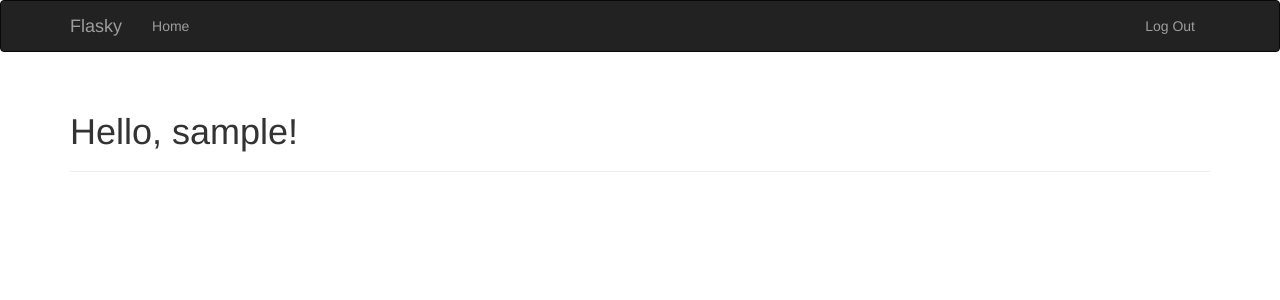
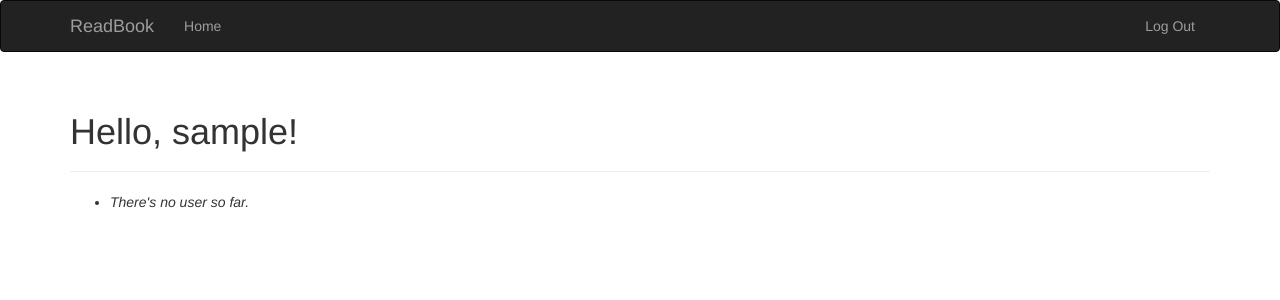
Before and after one commit to likeyiyy/readbooks, a Flask app: template rbook/templates/index.html in a window 1280 px wide. Shown: the top 300 px of the page. Run offline with Flask 2, Linux system fonts and the light colour scheme; the template is opened without the code that fills it, so the values that code supplies are empty; the visitor is signed in with stand-in values (Sample User, id 1); parts of the project's set-up code (start-up, migrations or seed data) failed here and were passed over; some libraries are stand-ins or nearby versions.

Commit message:
updated
Signed-off-by: liekyi <929812468@qq.com>

```diff
--- a/rbook/app.py
+++ b/rbook/app.py
@@ -9,6 +9,7 @@ from flask.ext.moment import Moment
 from flask.ext.login import LoginManager
 import json
 import os
+import datetime
 app = Flask(__name__)
 bootstrap = Bootstrap(app)
 mail = Mail(app)
@@ -33,4 +34,9 @@ def before_request():
     from common import utils
     utils.load_database()
 
-app.before_request(before_request)
+
+def format_datetime(timestamp):
+    """Format a timestamp for display."""
+    return timestamp.strftime('%Y-%m-%d @ %H:%M')
+
+app.jinja_env.filters['datetimeformat'] = format_datetime
--- a/rbook/book.py
+++ /dev/null
@@ -1,2 +0,0 @@
-#!/usr/bin/env python
-# encoding: utf-8
--- a/rbook/common/email.py
+++ b/rbook/common/email.py
@@ -13,8 +13,8 @@ def send_async_email(app, msg):
 
 
 def send_email(to, subject, template, **kwargs):
-    msg = Message(app.config['FLASKY_MAIL_SUBJECT_PREFIX'] + ' ' + subject,
-                  sender=app.config['FLASKY_MAIL_SENDER'], recipients=[to])
+    msg = Message(app.config['ReadBook_MAIL_SUBJECT_PREFIX'] + ' ' + subject,
+                  sender=app.config['ReadBook_MAIL_SENDER'], recipients=[to])
     msg.body = render_template(template + '.txt', **kwargs)
     msg.html = render_template(template + '.html', **kwargs)
     thr = Thread(target=send_async_email, args=[app, msg])
--- a/rbook/templates/404.html
+++ b/rbook/templates/404.html
@@ -1,6 +1,6 @@
 {% extends "base.html" %}
 
-{% block title %}Flasky - Page Not Found{% endblock %}
+{% block title %}ReadBook - Page Not Found{% endblock %}
 
 {% block page_content %}
 <div class="page-header">
--- a/rbook/templates/500.html
+++ b/rbook/templates/500.html
@@ -1,6 +1,6 @@
 {% extends "base.html" %}
 
-{% block title %}Flasky - Internal Server Error{% endblock %}
+{% block title %}ReadBook - Internal Server Error{% endblock %}
 
 {% block page_content %}
 <div class="page-header">
--- a/rbook/templates/auth/email/confirm.html
+++ b/rbook/templates/auth/email/confirm.html
@@ -1,8 +1,8 @@
 <p>Dear {{ user.username }},</p>
-<p>Welcome to <b>Flasky</b>!</p>
+<p>Welcome to <b>ReadBook</b>!</p>
 <p>To confirm your account please <a href="{{ url_for('confirm', token=token, _external=True) }}">click here</a>.</p>
 <p>Alternatively, you can paste the following link in your browser's address bar:</p>
 <p>{{ url_for('confirm', token=token, _external=True) }}</p>
 <p>Sincerely,</p>
-<p>The Flasky Team</p>
+<p>The ReadBook Team</p>
 <p><small>Note: replies to this email address are not monitored.</small></p>
--- a/rbook/templates/auth/email/confirm.txt
+++ b/rbook/templates/auth/email/confirm.txt
@@ -1,6 +1,6 @@
 Dear {{ user.username }},
 
-Welcome to Flasky!
+Welcome to ReadBook!
 
 To confirm your account please click on the following link:
 
@@ -8,6 +8,6 @@ To confirm your account please click on the following link:
 
 Sincerely,
 
-The Flasky Team
+The ReadBook Team
 
 Note: replies to this email address are not monitored.
--- a/rbook/templates/auth/register.html
+++ b/rbook/templates/auth/register.html
@@ -1,7 +1,7 @@
 {% extends "base.html" %}
 {% import "bootstrap/wtf.html" as wtf %}
 
-{% block title %}Flasky - Register{% endblock %}
+{% block title %}ReadBook - Register{% endblock %}
 
 {% block page_content %}
 <div class="page-header">
--- a/rbook/templates/auth/unconfirmed.html
+++ b/rbook/templates/auth/unconfirmed.html
@@ -1,6 +1,6 @@
 {% extends "base.html" %}
 
-{% block title %}Flasky - Confirm your accont{% endblock %}
+{% block title %}ReadBook - Confirm your accont{% endblock %}
 
 {% block page_content %}
 <div class="page-header">
--- a/rbook/templates/base.html
+++ b/rbook/templates/base.html
@@ -1,6 +1,6 @@
 {% extends "bootstrap/base.html" %}
 
-{% block title %}Flasky{% endblock %}
+{% block title %}ReadBook{% endblock %}
 
 {% block head %}
 {{ super() }}
@@ -18,7 +18,7 @@
                 <span class="icon-bar"></span>
                 <span class="icon-bar"></span>
             </button>
-            <a class="navbar-brand" href="{{ url_for('index') }}">Flasky</a>
+            <a class="navbar-brand" href="{{ url_for('index') }}">ReadBook</a>
         </div>
         <div class="navbar-collapse collapse">
             <ul class="nav navbar-nav">
--- a/rbook/templates/index.html
+++ b/rbook/templates/index.html
@@ -1,9 +1,22 @@
 {% extends "base.html" %}
 
-{% block title %}Flasky{% endblock %}
+{% block title %}ReadBook{% endblock %}
 
 {% block page_content %}
-<div class="page-header">
-    <h1>Hello, {% if current_user.is_authenticated %}{{ current_user.username }}{% else %}Stranger{% endif %}!</h1>
-</div>
+    <div class="page-header">
+        <h1>Hello, {% if current_user.is_authenticated %}{{ current_user.username }}{% else %}Stranger{% endif %}!</h1>
+
+    </div>
+    <div>
+    {% if current_user.is_authenticated %}
+        <ul class="users">
+            {% for user in users %}
+              <strong><a href="{{ url_for('user', username=user.username) }}">{{ user.username }}</a></strong>
+              <small>&mdash; {{ user.dateAdded|datetimeformat }}</small><br>
+            {% else %}
+            <li><em>There's no user so far.</em>
+            {% endfor %}
+        </ul>
+    {% endif %}
+    </div>
 {% endblock %}
```
Also changed, not shown: rbook/book/__init__.py (added, +9 -0 lines), rbook/book/forms.py (added, +7 -0 lines), rbook/book/views.py (added, +7 -0 lines), rbook/views.py (+5 -4 lines).
